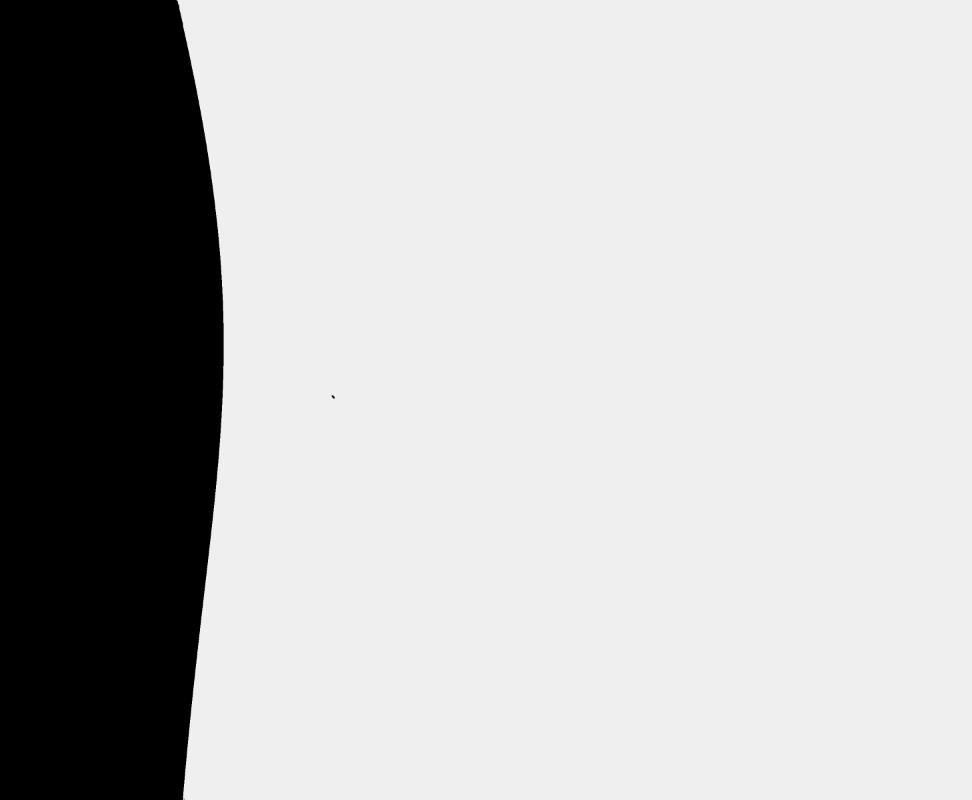
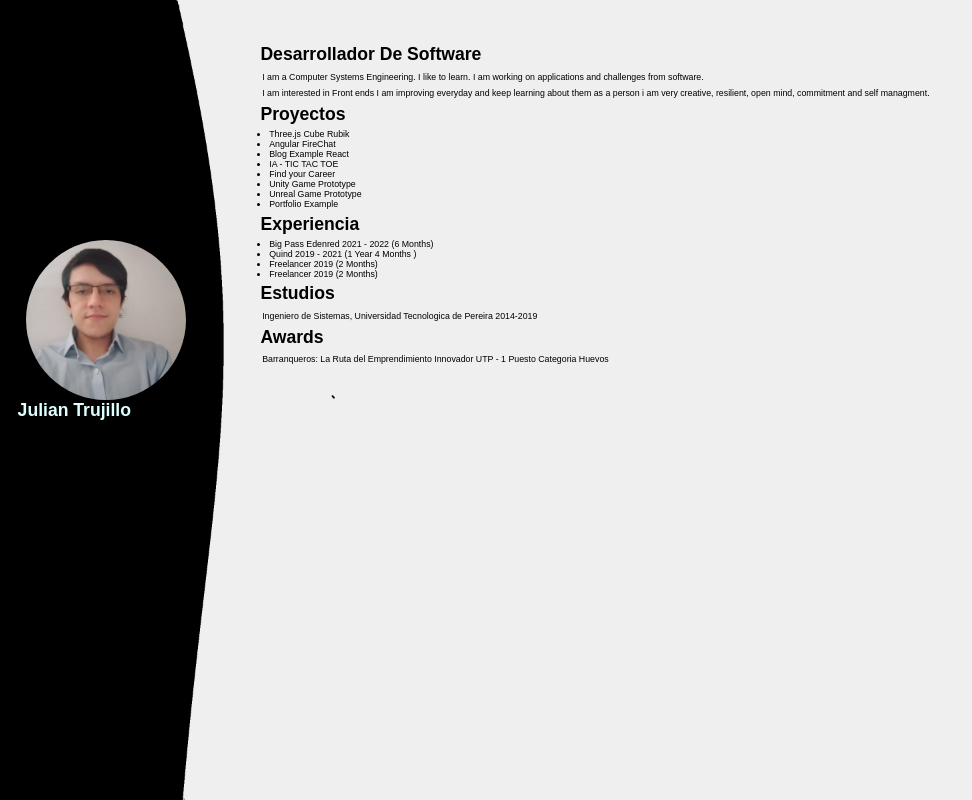
Before and after one commit to Kalugy/kalugy-projects, a React (Create React App) app: page / in a window 1280 px wide. Shown: the whole page, without its empty margins (0-972 px from the left). Built offline with nearby package versions, Linux system fonts and the light colour scheme.

Commit message:
First content example

```diff
--- a/src/App.css
+++ b/src/App.css
@@ -5,11 +5,14 @@
   box-sizing: border-box;
   text-decoration: none;
   outline: none; border:none;
+}
+
+h1{
   text-transform: capitalize;
 }
 
 html{
-  font-size: 75%;
+  font-size: 90%;
   overflow-x: hidden;
 }
 
--- a/src/Option1/Main.css
+++ b/src/Option1/Main.css
@@ -16,9 +16,42 @@
     min-height: 100%;
     max-width: 100%;
     max-height: 100%;
+    position: absolute;
 }
+
+.profile-pick{
+    min-width: 10%;
+    min-height: 10%;
+    max-width: 20%;
+    max-height: 20%;
+    border-radius: 50%;
+    top: 30%;
+    left: 3rem;
+    position: absolute;
+}
+
 
 .overlay{
     position: absolute;
     top: 50%;
+    color: #ddffff;
+    left: 2rem;
 }
+
+.overlay2{
+    position: absolute;
+    top: 5%;
+    color: black;
+    left: 20%;
+
+}
+.overlay2 h1{
+    margin: .5rem;
+}
+.overlay2 p{
+    margin: .7rem;
+}
+
+.list-examples{
+    padding-left: 1.5rem;
+}
--- a/src/Option1/Main.js
+++ b/src/Option1/Main.js
@@ -1,15 +1,53 @@
 import './Main.css';
 import Background from '../background-op.png';
+import Photo from '../Photo.jpg';
+
 
 function Main() {
     return (
       <div className='main-section'>
-         <img src={Background} className="responsive-image"/>
-            <div className="overlay">Fotico</div>
-            <div className="overlay">
-            <h1>What is Lorem Ipsum?</h1>
+         <img src={Background} className="responsive-image" alt="background"/>
+         <img src={Photo} className="profile-pick" alt="profile"/>
+          <div className="overlay">
+            <h1>Julian Trujillo</h1>
+          </div>
+          <div className='overlay2'>
+            <h1>Desarrollador de software</h1>
 
-            </div>
+            <p>
+              I am a Computer Systems Engineering. I like to learn. I am working on applications and challenges from software.
+            </p>
+            <p>
+              I am interested in Front ends I am improving everyday and keep learning about them as a person i am very creative, resilient, open mind, commitment and self managment.
+            </p>
+            <h1>Proyectos</h1>
+            <ul className='list-examples'>
+              <li>Three.js Cube Rubik</li>
+              <li>Angular FireChat</li>
+              <li>Blog Example React</li>
+              <li>IA - TIC TAC TOE</li>
+              <li>Find your Career</li>
+              <li>Unity Game Prototype</li>
+              <li>Unreal Game Prototype</li>
+              <li>Portfolio Example</li>
+            </ul>
+            <h1>Experiencia</h1>
+            <ul className='list-examples'>
+              <li>Big Pass Edenred 2021 - 2022 (6 Months)</li>
+              <li>Quind 2019 - 2021 (1 Year 4 Months )</li>
+              <li>Freelancer 2019 (2 Months)</li>
+              <li>Freelancer 2019 (2 Months)</li>
+            </ul>
+            <h1>Estudios</h1>
+            <p>
+               Ingeniero de Sistemas, Universidad Tecnologica de Pereira 2014-2019
+            </p>
+            <h1>Awards</h1>
+            <p>
+              Barranqueros: La Ruta del Emprendimiento Innovador UTP - 1 Puesto Categoria Huevos
+            </p>
+
+          </div>
       </div>
     );
   }
```
Also changed, not shown: src/Photo.jpg (added).
